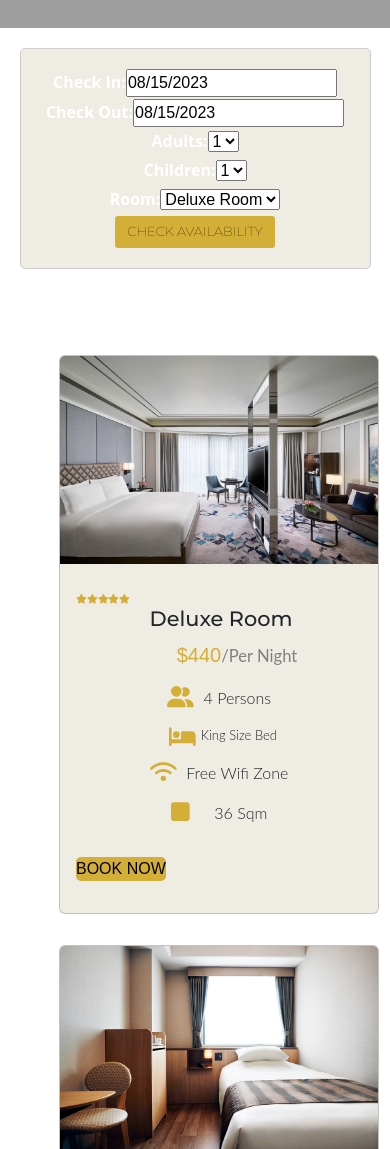
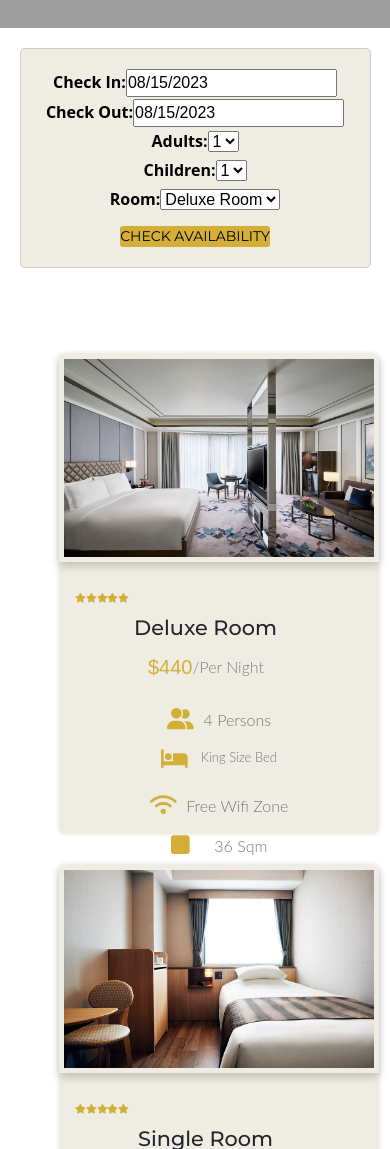
Before and after one commit to owlushorler/originalHotel, a React (Create React App) app in the folder client/: page /room in a window 390 px wide. Shown: the part 419-1568 px from the top of the page. Built offline with nearby package versions, Linux system fonts and the light colour scheme; grey boxes are pictures that could not be loaded.

Commit message:
latest update from machala

```diff
--- a/client/package.json
+++ b/client/package.json
@@ -17,6 +17,7 @@
     "jwt-decode": "^3.1.2",
     "react": "^18.2.0",
     "react-bootstrap": "^2.8.0",
+    "react-datepicker": "^4.16.0",
     "react-dom": "^18.2.0",
     "react-router": "^6.14.2",
     "react-router-dom": "^6.15.0",
--- a/client/src/components/User/rooms/bookingForm/BookingForm.js
+++ b/client/src/components/User/rooms/bookingForm/BookingForm.js
@@ -5,6 +5,7 @@ import Nav2 from "../../home/nav2/nav2";
 
 function BookingForm() {
   const navigate = useNavigate();
+  const today = new Date().toISOString().split("T")[0];
 
   const [fullName, setFullName] = useState("");
   const [email, setEmail] = useState("");
@@ -88,6 +89,7 @@ function BookingForm() {
               <input
                 type="date"
                 value={checkInDate}
+                min={today}
                 onChange={(e) => setCheckInDate(e.target.value)}
               />
             </label>
@@ -97,6 +99,7 @@ function BookingForm() {
               <input
                 type="date"
                 value={checkOutDate}
+                min={checkInDate || today}
                 onChange={(e) => setCheckOutDate(e.target.value)}
               />
             </label>
--- a/client/src/components/User/rooms/bookingForm/bookingForm.css
+++ b/client/src/components/User/rooms/bookingForm/bookingForm.css
@@ -9,7 +9,7 @@
     box-sizing: border-box;
     box-shadow: 0px 0px 20px rgba(0, 0, 0, 0.1);
     margin: 0 auto;
-
+  padding: 10px;
 }
 
 .booking-form h2 {
@@ -74,7 +74,7 @@
     margin-bottom: 20px;
     border-radius: 5px;
     font-family: 'Montserrat', sans-serif;
-    font-weight: 300;
+    font-weight: 400;
 }
 
 .pay-now-button:hover {
--- a/client/src/components/User/rooms/cards/CardSchemes.js
+++ b/client/src/components/User/rooms/cards/CardSchemes.js
@@ -23,111 +23,114 @@ import card8Image from "../images/singling.jpg";
 import card9Image from "../images/fami.jpg";
 
 function CardSchemes() {
-  const cardData = [
+  const abuCardData = [
     {
-      title: "Deluxe Room",
-      imageSrc: card1Image,
-      persons: "4 Persons",
-      cash: "$440",
+      abuTitle: "Deluxe Room",
+      abuImageSrc: card1Image,
+      abuPersons: "4 Persons",
+      abuCash: "$440",
     },
     {
-      title: "Single Room",
-      imageSrc: card2Image,
-      persons: "2 Persons",
-      cash: "$220",
+      abuTitle: "Single Room",
+      abuImageSrc: card2Image,
+      abuPersons: "2 Persons",
+      abuCash: "$220",
     },
     {
-      title: "Family Room",
-      imageSrc: card3Image,
-      persons: "4 Persons",
-      cash: "$440",
+      abuTitle: "Family Room",
+      abuImageSrc: card3Image,
+      abuPersons: "4 Persons",
+      abuCash: "$440",
     },
     {
-      title: "Couple Room",
-      imageSrc: card4Image,
-      persons: "2 Persons",
-      cash: "$220",
+      abuTitle: "Couple Room",
+      abuImageSrc: card4Image,
+      abuPersons: "2 Persons",
+      abuCash: "$220",
     },
     {
-      title: "Deluxe Room",
-      imageSrc: card5Image,
-      persons: "4 Persons",
-      cash: "$440",
+      abuTitle: "Deluxe Room",
+      abuImageSrc: card5Image,
+      abuPersons: "4 Persons",
+      abuCash: "$440",
     },
     {
-      title: "Couple Room",
-      imageSrc: card6Image,
-      persons: "2 Persons",
-      cash: "$220",
+      abuTitle: "Couple Room",
+      abuImageSrc: card6Image,
+      abuPersons: "2 Persons",
+      abuCash: "$220",
     },
     {
-      title: "Deluxe Room",
-      imageSrc: card7Image,
-      persons: "4 Persons",
-      cash: "$440",
+      abuTitle: "Deluxe Room",
+      abuImageSrc: card7Image,
+      abuPersons: "4 Persons",
+      abuCash: "$440",
     },
     {
-      title: "Single Room",
-      imageSrc: card8Image,
-      persons: "2 Persons",
-      cash: "$220",
+      abuTitle: "Single Room",
+      abuImageSrc: card8Image,
+      abuPersons: "2 Persons",
+      abuCash: "$220",
     },
     {
-      title: "Family Room",
-      imageSrc: card9Image,
-      persons: "4 Persons",
-      cash: "$440",
+      abuTitle: "Family Room",
+      abuImageSrc: card9Image,
+      abuPersons: "4 Persons",
+      abuCash: "$440",
     },
   ];
 
   return (
-    <div className="card-grid">
-      {cardData.map((card, index) => (
-        <Card key={index} style={{ width: "20rem" }} className="card-scheme">
+    <div className="abu-card-grid">
+      {abuCardData.map((card, index) => (
+        <Card
+          abu
+          key={index}
+          style={{ width: "20rem", backgroundColor: "#efece3", height: "30rem" }}
+          className="abu-card-scheme"
+        >
           <Card.Img
+            abu
             variant="top"
-            src={card.imageSrc}
+            src={card.abuImageSrc}
             style={{ height: "13rem" }}
+            className="abu-card-image"
           />
-          <Card.Body>
-            <div className="rating">
-              <FontAwesomeIcon icon={faStar} />
-              <FontAwesomeIcon icon={faStar} />
-              <FontAwesomeIcon icon={faStar} />
-              <FontAwesomeIcon icon={faStar} />
-              <FontAwesomeIcon icon={faStar} />
+          <Card.Body abu>
+            <div className="abu-rating">
+              <FontAwesomeIcon abu icon={faStar} />
+              <FontAwesomeIcon abu icon={faStar} />
+              <FontAwesomeIcon abu icon={faStar} />
+              <FontAwesomeIcon abu icon={faStar} />
+              <FontAwesomeIcon abu icon={faStar} />
             </div>
-            <div className="title-price">
-              <Card.Title className="card-title">{card.title}</Card.Title>
-              <p className="para">
-                <span
-                  style={{
-                    color: "#d4af37",
-                    fontStyle: "bolder",
-                    fontSize: "20px",
-                  }}
-                >
-                  {card.cash}
-                </span>
-                /Per Night
+            <div className="abu-title-price">
+              <Card.Title className="abu-card-title">
+                {card.abuTitle}
+              </Card.Title>
+              <p className="abu-pop">
+                <span className="highlighted-text">{card.abuCash}</span>
+                <span className="per-night"> /Per Night</span>
               </p>
             </div>
-            <div className="font-container">
+            <div className="abu-font-container">
               <div>
                 <FontAwesomeIcon
-                  className="font"
+                  abu
+                  className="abu-font"
                   icon={faUserFriends}
                   size="lg"
                 />{" "}
-                <p>{card.persons}</p>
+                <p>{card.abuPersons}</p>
               </div>
-              <div>
+              <div style={{}}>
                 <FontAwesomeIcon
-                  className="font"
+                  abu
+                  className="abu-font"
                   icon={faBed}
                   size="lg"
                   style={{
-                    paddingLeft: "8px",
+                    paddingRight: "8px",
                   }}
                 />
                 <p
@@ -140,14 +143,20 @@ function CardSchemes() {
                 </p>
               </div>
             </div>
-            <div className="font-container">
+            <div className="abu-font-container">
               <div>
-                <FontAwesomeIcon className="font" icon={faWifi} size="lg" />
+                <FontAwesomeIcon
+                  abu
+                  className="abu-font"
+                  icon={faWifi}
+                  size="lg"
+                />
                 <p>Free Wifi Zone </p>
               </div>
               <div>
                 <FontAwesomeIcon
-                  className="font"
+                  abu
+                  className="abu-font"
                   icon={faSquare}
                   size="lg"
                   style={{
@@ -159,8 +168,8 @@ function CardSchemes() {
               </div>
             </div>
 
-            <button className="cardBtn">
-              <Link to="/booking" className="cardBtn-refer">
+            <button className="abu-cardBtn">
+              <Link to="/booking" className="abu-cardBtn-refer">
                 BOOK NOW
               </Link>
             </button>
--- a/client/src/components/User/rooms/cards/cardSchemes.css
+++ b/client/src/components/User/rooms/cards/cardSchemes.css
@@ -1,4 +1,4 @@
-.card-grid {
+.abu-card-grid {
     display: grid;
     grid-template-columns: repeat(3, 1fr);
     width: 80%;
@@ -8,136 +8,192 @@
 
 }
 
-.card-title {
+
+.abu-card-scheme {
+
+    border: none;
+    box-shadow: 0 0 5px rgba(0, 0, 0, 0.1);
+    transition: transform 0.2s, box-shadow 0.2s;
+    cursor: pointer;
+}
+
+.abu-card-scheme:hover {
+    transform: translateY(-5px);
+    box-shadow: 0 4px 10px rgba(0, 0, 0, 0.2);
+}
+.abu-card-image {
+    padding: 5px;
+    box-shadow: 0 4px 10px rgba(0, 0, 0, 0.2);
+}
+
+.abu-card-title {
     font-family: 'Montserrat', sans-serif;
     font-weight: 500;
+    font-size: 1.3rem;
+    margin-bottom: 5px;
+    padding-right: 5px;
 }
 
-.para {
+
+.abu-pop {
+    font-family: 'Lato', sans-serif;
+    display: flex;
+}
+
+.highlighted-text {
+    color: #d4af37;
+    font-style: bolder;
+    font-size: 20px;
+padding-top: 7px;
+}
+
+.per-night {
+    color: gray;
+    padding-top: 5px;
+    font-family: 'Lato', sans-serif;
+    font-size: 16px;
+    font-weight: 300;
+    padding-top: 10px;
+}
+
+.abu-font-container p {
     font-family: 'Lato', sans-serif;
     font-weight: 300;
+
+    color: #777;
+
 }
 
-.font-container p {
-    font-family: 'Lato', sans-serif;
-    font-weight: 300;
-}
 
-.card-scheme {
-    background-color: #efece3;
-}
-
-.cardBtn {
+.abu-cardBtn {
     background-color: #d4af37;
+    color: black;
     border: none;
     border-radius: 5px;
     cursor: pointer;
-    transition: background-color 0.3s;
+    transition: background-color 0.3s, color 0.3s;
     font-family: 'Montserrat', sans-serif;
     font-weight: 300;
+    padding: 8px 16px;
 }
 
-.cardBtn-refer {
+.abu-cardBtn-refer {
+    text-decoration: none;
     color: black;
-    text-decoration: none;
 }
 
-.cardBtn-refer:hover {
+.abu-cardBtn-refer:hover {
     color: #eee;
 }
 
+
+.abu-rating {
+    color: #d4af37;
+    font-size: 0.6rem;
+    padding-right: 220px;
+    width: 18rem;
+}
+
+.abu-title-price {
+    display: flex;
+    justify-content: space-between;
+    align-items: center;
+    margin-top: 10px;
+    width: 17rem;
+    margin-left: -5px;
+
+}
+
+.abu-font-container {
+    display: flex;
+    justify-content: space-between;
+    align-items: center;
+    margin-top: 10px;
+
+}
+
 @media screen and (max-width: 1250px) {
-    .card-grid {
+    .abu-card-grid {
         grid-template-columns: repeat(2, 1fr);
     }
 
-    .card-scheme {
+    .abu-card-scheme {
         width: 100%;
     }
 }
 
 @media screen and (max-width: 768px) {
-    .card-grid {
+    .abu-card-grid {
         grid-template-columns: repeat(1, 1fr);
     }
 
-    .title-price {
+    .abu-title-price {
         flex-direction: column;
         align-items: center;
         text-align: center;
     }
 
-    .card-title {
+    .abu-card-title {
         font-size: 1.2rem;
     }
 
-    .para {
+    .abu-para {
         text-align: center;
     }
 
-    .font-container {
+    .abu-font-container {
         flex-direction: column;
         align-items: center;
         text-align: center;
     }
 
-    .font {
+    .abu-font {
         margin: 0 auto;
     }
 
-    .meter-icon {
-        margin: 0 auto;
-    }
-
-    .cardBtn {
+    .abu-cardBtn {
         margin: 1rem auto;
     }
 }
 
-.rating {
+.abu-rating {
     color: #d4af37;
     font-size: 0.6rem;
     padding-right: 220px;
+
 }
 
-.title-price {
+.abu-title-price {
     display: flex;
 }
 
-.card-title {
+.abu-card-title {
     padding-left: 4px;
     font-size: 1.3rem;
 }
 
-.para {
+.abu-para {
     font-size: 1.04rem;
     padding-left: 36px;
     font-weight: 400;
     color: gray;
 }
 
-.font-container {
+.abu-font-container {
     display: flex;
     justify-content: space-between;
 }
 
-.font-container div {
+.abu-font-container div {
     display: flex;
 }
 
-.font {
+.abu-font {
     color: #d4af37;
 }
 
-.font-container p {
+.abu-font-container p {
 
     padding-left: 10px;
     font-size: medium;
 }
-
-.meter-icon {
-    width: 35px;
-    height: 25px;
-    margin-right: 12px;
-    color: #d4af37;
-}
--- a/client/src/components/User/rooms/room/dropdown/DropdownCollection.js
+++ b/client/src/components/User/rooms/room/dropdown/DropdownCollection.js
@@ -62,14 +62,15 @@ function DropdownCollection() {
     return data;
   };
   return (
-    <div className="dropdown-collection">
-      <div className="drop-con">
+    <div className="abu-dropdown-collection">
+      <div className="abu-drop-con">
         <div>
           <label htmlFor="checkIn">Check In:</label>
           <DatePicker
             id="checkIn"
             selected={checkInDate}
             onChange={(date) => setCheckInDate(date)}
+            minDate={new Date()}
           />
         </div>
         <div>
@@ -78,6 +79,7 @@ function DropdownCollection() {
             id="checkOut"
             selected={checkOutDate}
             onChange={(date) => setCheckOutDate(date)}
+            minDate={checkInDate}
           />
         </div>
         <div>
@@ -89,6 +91,8 @@ function DropdownCollection() {
           >
             <option value="1">1</option>
             <option value="2">2</option>
+            <option value="3">3</option>
+            <option value="4">4</option>
           </select>
         </div>
         <div>
@@ -100,7 +104,12 @@ function DropdownCollection() {
           >
             <option value="1">1</option>
             <option value="2">2</option>
-          </select>
+            <option value="3">3</option>
+            <option value="4">4</option>
+            <option value="5">5</option>
+            <option value="6">6</option>
+            <option value="7">7</option>
+          </select>{" "}
         </div>
         <div>
           <label htmlFor="roomType">Room:</label>
@@ -115,11 +124,27 @@ function DropdownCollection() {
             <option value="Single Room">Single Room</option>
           </select>
         </div>
-        <button className="btn" onClick={handleCheckAvailability}>
+        <button
+          className="abu-btn"
+          style={{
+            backgroundColor: "#d4af37",
+            // color: "black",
+            border: "none",
+            cursor: "pointer",
+
+            marginTop: "10px",
+            borderRadius: "3px",
+            fontSize: "14px",
+            fontFamily: "'Montserrat', sans-serif",
+            transition: "backgroundColor 0.3s",
+            fontWeight: "400",
+          }}
+          onClick={handleCheckAvailability}
+        >
           CHECK AVAILABILITY
         </button>
       </div>
-      <div className="availability">{availabilityMessage}</div>{" "}
+      <div className="abu-availability">{availabilityMessage}</div>{" "}
     </div>
   );
 }
--- a/client/src/components/User/rooms/room/dropdown/dropdownCollection.css
+++ b/client/src/components/User/rooms/room/dropdown/dropdownCollection.css
@@ -1,4 +1,4 @@
-.drop-con {
+.abu-drop-con {
     display: flex;
     flex-direction: row;
     align-items: center;
@@ -21,31 +21,26 @@ label {
     font-weight: 500;
     font-weight: bold;
     margin-bottom: 5px;
+    color: black;
 }
 
 
-.btn {
-    background-color: #d4af37;
-    color: black;
-    border: none;
-    cursor: pointer;
-    transition: background-color 0.3s;
-    border-radius: 3px;
-    font-size: 13px;
-    font-family: 'Montserrat', sans-serif;
-    font-weight: 300;
+.abu-btn:hover {
+    color: white;
+
 }
 
-.availability {
+.abu-availability {
     color: #d4af37;
     margin-top: 50px;
     text-align: center;
     font-family: 'Lato', sans-serif;
     font-weight: 400;
+
 }
 
 @media screen and (max-width: 1252px) {
-    .drop-con {
+    .abu-drop-con {
         flex-direction: column;
         align-items: center;
         width: 90%;
@@ -57,7 +52,7 @@ label {
 }
 
 @media screen and (max-width: 768px) {
-    .drop-con {
+    .abu-drop-con {
         flex-direction: column;
         align-items: center;
         width: 90%;
--- a/client/src/components/User/rooms/subscriptionForm/subscriptionForm.css
+++ b/client/src/components/User/rooms/subscriptionForm/subscriptionForm.css
@@ -35,3 +35,6 @@
     height: 6vh;
     cursor: pointer;
 }
+.subscription-button:hover {
+    color: #efece3;
+}
```
Also changed, not shown: client/src/components/User/rooms/footer/Footer.js (+13 -6 lines), client/src/components/User/rooms/footer/footer.css (+16 -15 lines), 1 other file (tests, documents, lock files or other folders).
